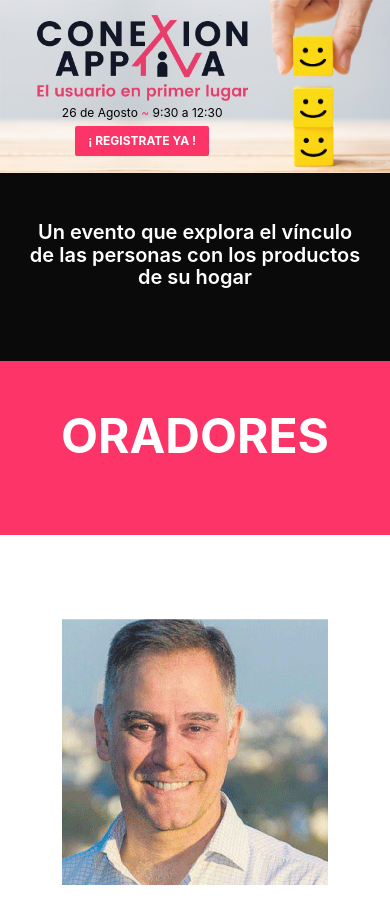
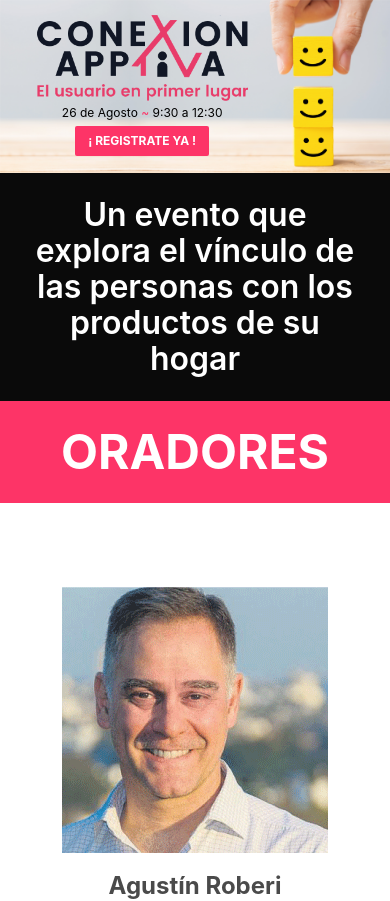
Before and after one commit to NelsonGaldeman/conexion-apptiva, a React (Create React App) app: page / in a window 390 px wide. Shown: the top 901 px of the page. Built offline with nearby package versions, Linux system fonts and the light colour scheme.

Commit message:
fix: hero sizes on mobile

```diff
--- a/src/App.jsx
+++ b/src/App.jsx
@@ -75,7 +75,7 @@ function App() {
           <div className="App main">
             <TopBottom background={headerBackground} content={<Header />} />
             <Banner color="is-black" desktop="is-size-3" mobile="is-size-5" text="Un evento que explora el vínculo de las personas con los productos de su hogar"/>
-            <Banner color="is-primary" classes="is-size-1 has-text-weight-bold" text="ORADORES"/>
+            <Banner color="is-primary" classes="has-text-weight-bold" desktop="is-size-1" mobile="is-size-3" text="ORADORES"/>
             <SpeakersList speakers={speakers}/>
             <Banner color="is-black" classes="is-size-1 has-text-weight-bold" text="TEMARIO"/>
             <Temario />
--- a/src/components/Banner.jsx
+++ b/src/components/Banner.jsx
@@ -5,10 +5,14 @@ class Banner extends React.Component {
         const { color, text, classes, mobile, desktop } = this.props;
         return (
             <section>
-                <div className={`hero ${color}`}>
+                <div className={`hero is-hidden-mobile ${color}`}>
                     <div className="hero-body">
-                        <p className={`is-hidden-tablet title ${classes} ${mobile}`}>{text}</p>
-                        <p className={`is-hidden-mobile title ${classes} ${desktop}`}>{text}</p>
+                        <p className={`mb-0 title ${classes} ${desktop}`}>{text}</p>
+                    </div>
+                </div>
+                <div className={`hero is-hidden-tablet is-small ${color}`}>
+                    <div className="hero-body">
+                        <p className={`mb-0 title ${classes} ${desktop}`}>{text}</p>
                     </div>
                 </div>
             </section>
```
